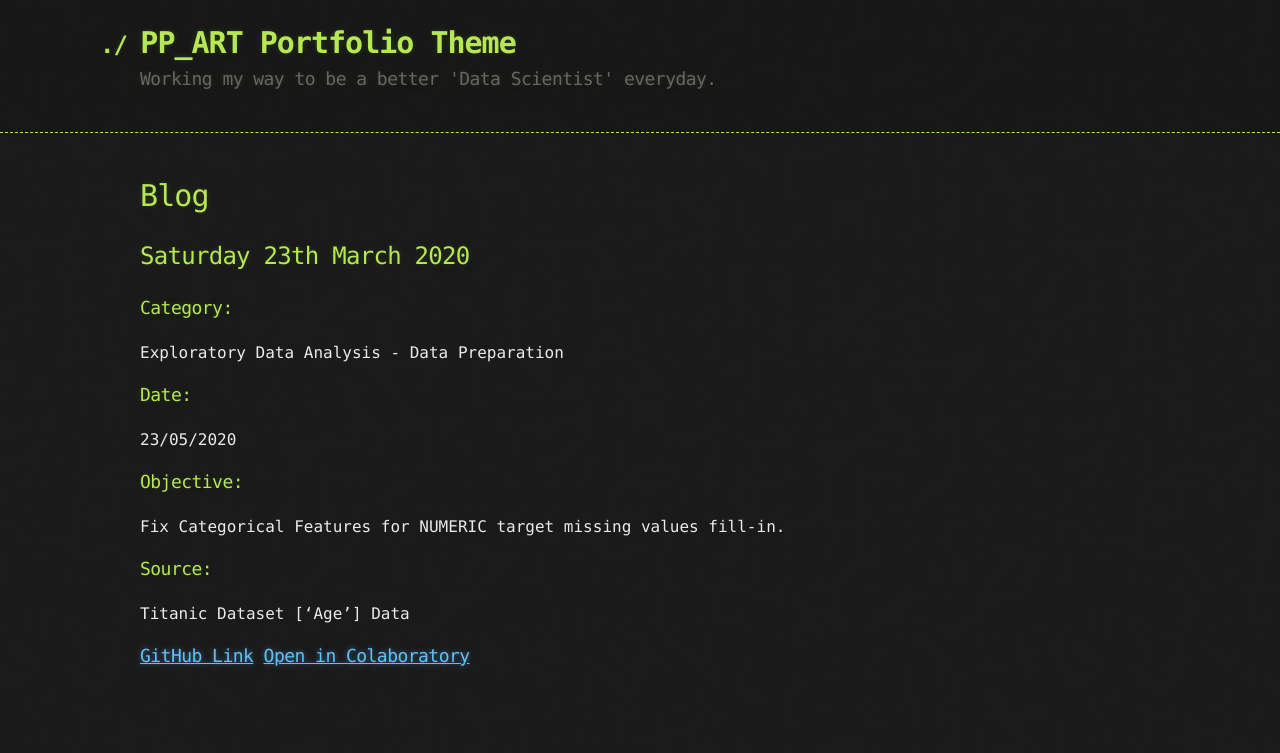
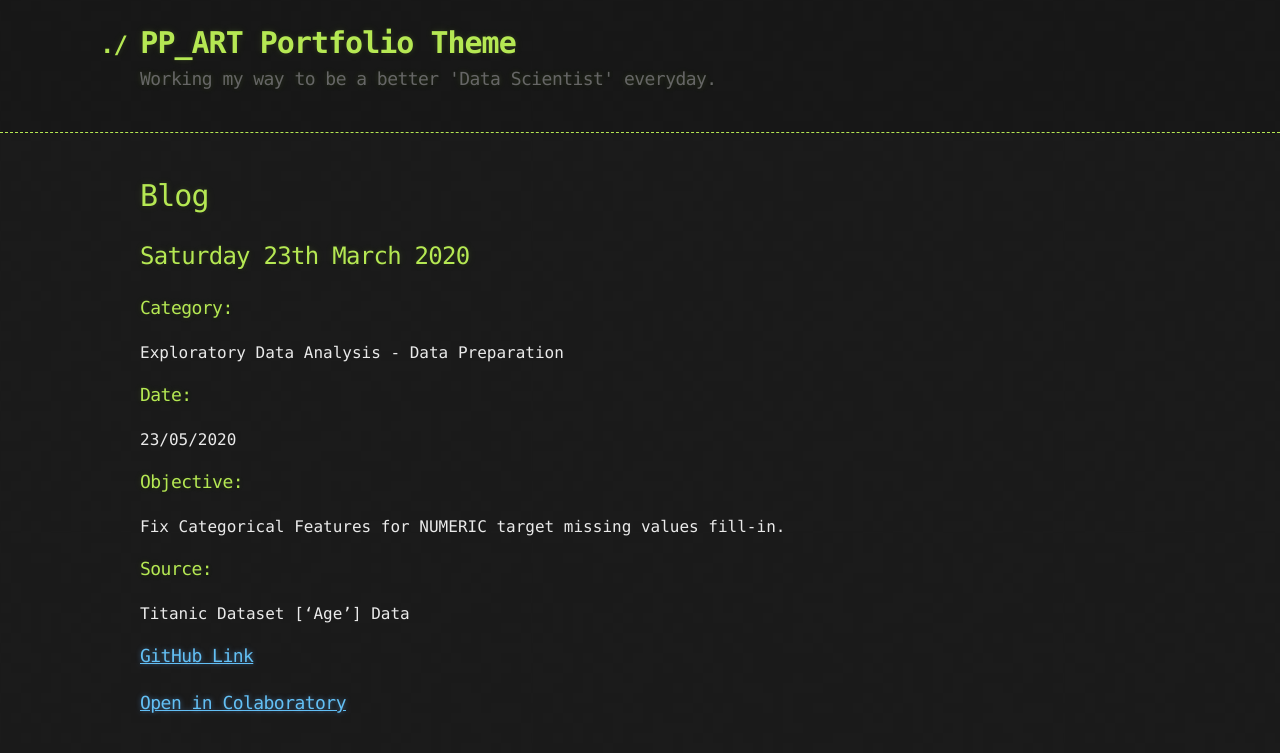
Before and after one commit to PaulB86UK/PP_ART, a Jekyll site: the page built from docs/Blog.md, in a window 1280 px wide. Shown: the top 753 px of the page. Built offline with Jekyll 4.4.1, drawn with Linux system fonts in a browser that asks for light colours; our own code applies the rules of GitHub Pages for plain Markdown files.

```diff
--- a/docs/Blog.md
+++ b/docs/Blog.md
@@ -13,4 +13,5 @@ Exploratory Data Analysis - Data Preparation
 Fix Categorical Features for NUMERIC target missing values fill-in.
 ### Source:
 Titanic Dataset ['Age'] Data
-### [GitHub Link](https://github.com/PaulB86UK/EDA_PP/blob/master/2020/May-June/EDA_Reorder.ipynb) [Open in Colaboratory](https://colab.research.google.com/drive/1VPLQVgzZ0R5MsGDPvb6DODxsJIpwa9sE?usp=sharing)
+### [GitHub Link](https://github.com/PaulB86UK/EDA_PP/blob/master/2020/May-June/EDA_Reorder.ipynb)
+### [Open in Colaboratory](https://colab.research.google.com/drive/1VPLQVgzZ0R5MsGDPvb6DODxsJIpwa9sE?usp=sharing)
```
